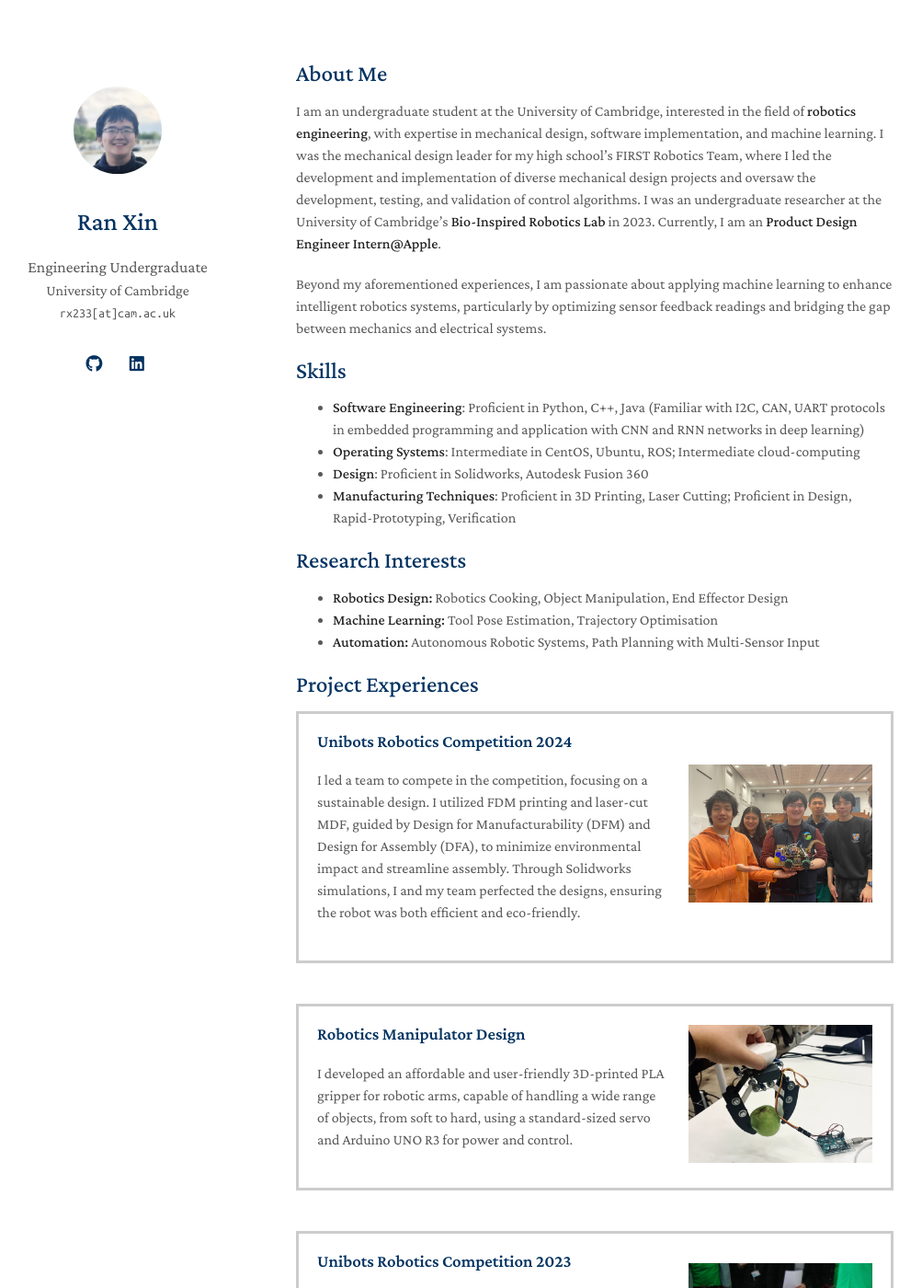
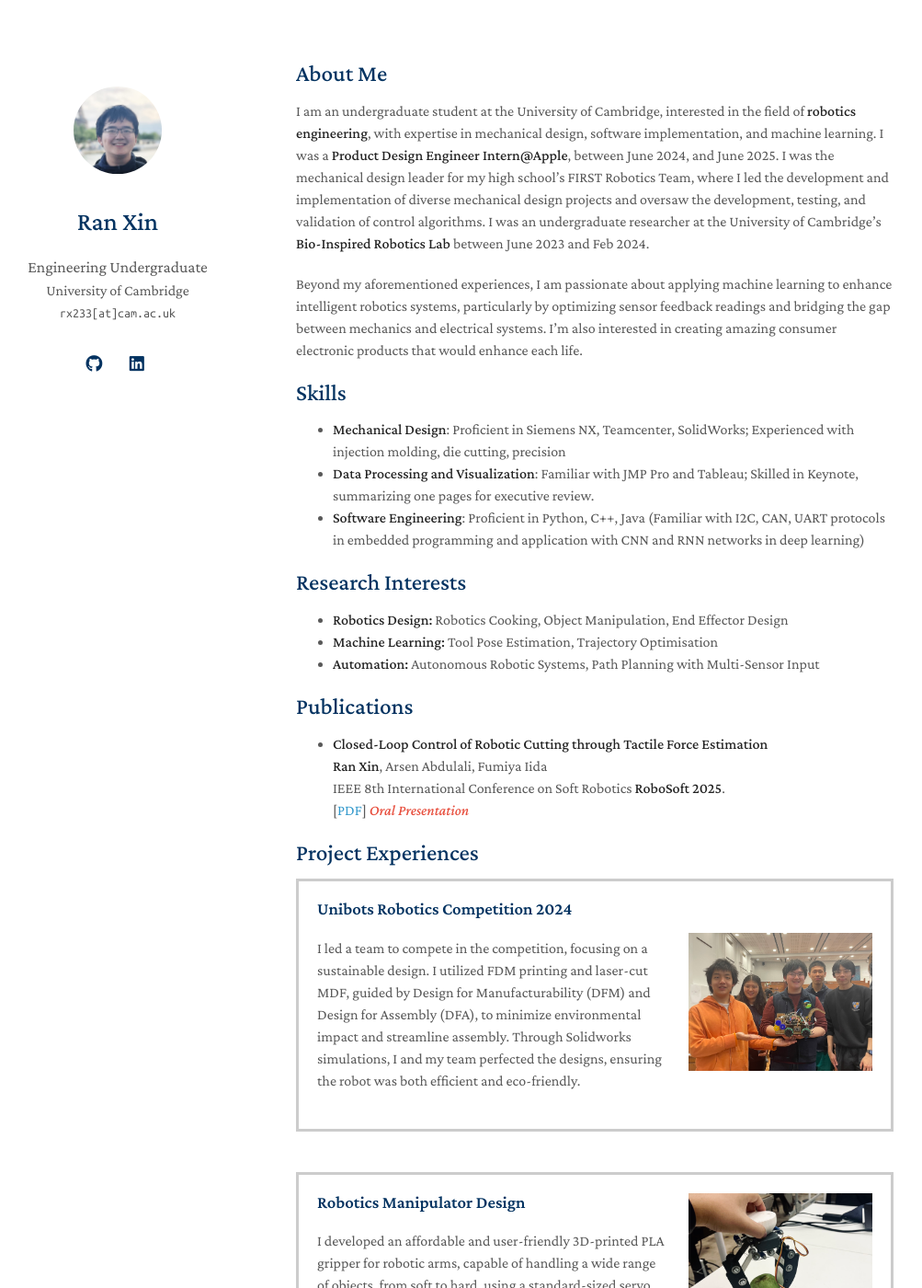
Before and after one commit to ran-xin/ran-xin.github.io, a Jekyll site: the page built from index.md, in a window 1280 px wide and 1400 px high. Shown: the whole window at 92% size, without its empty margins (148-1151 px from the left). Built offline with Jekyll 4.4.1, drawn with Linux system fonts in a browser that asks for light colours; nearby versions of some CDN libraries; a style sheet for code colours, icons or effects is not loaded; our own code applies the rules of GitHub Pages for plain Markdown files.

Commit message:
Update index.md

```diff
--- a/index.md
+++ b/index.md
@@ -3,18 +3,16 @@ layout: homepage
 ---
 
 ## About Me
-I am an undergraduate student at the University of Cambridge, interested in the field of <strong>robotics engineering</strong>, with expertise in mechanical design, software implementation, and machine learning. I was the mechanical design leader for my high school's FIRST Robotics Team, where I led the development and implementation of diverse mechanical design projects and oversaw the development, testing, and validation of control algorithms. I was an undergraduate researcher at the University of Cambridge's <strong>Bio-Inspired Robotics Lab</strong> in 2023. Currently, I am an  <strong>Product Design Engineer Intern@Apple</strong>.
+I am an undergraduate student at the University of Cambridge, interested in the field of <strong>robotics engineering</strong>, with expertise in mechanical design, software implementation, and machine learning. I was a <strong>Product Design Engineer Intern@Apple</strong>, between June 2024, and June 2025. I was the mechanical design leader for my high school's FIRST Robotics Team, where I led the development and implementation of diverse mechanical design projects and oversaw the development, testing, and validation of control algorithms. I was an undergraduate researcher at the University of Cambridge's <strong>Bio-Inspired Robotics Lab</strong> between June 2023 and Feb 2024.
 
-Beyond my aforementioned experiences, I am passionate about applying machine learning to enhance intelligent robotics systems, particularly by optimizing sensor feedback readings and bridging the gap between mechanics and electrical systems.
+Beyond my aforementioned experiences, I am passionate about applying machine learning to enhance intelligent robotics systems, particularly by optimizing sensor feedback readings and bridging the gap between mechanics and electrical systems. I'm also interested in creating amazing consumer electronic products that would enhance each life.
 
 
 
 ## Skills
+- **Mechanical Design**: Proficient in Siemens NX, Teamcenter, SolidWorks; Experienced with injection molding, die cutting, precision
+- **Data Processing and Visualization**: Familiar with JMP Pro and Tableau; Skilled in Keynote, summarizing one pages for executive review.
 - **Software Engineering**: Proficient in Python, C++, Java (Familiar with I2C, CAN, UART protocols in embedded programming and application with CNN and RNN networks in deep learning)
-- **Operating Systems**: Intermediate in CentOS, Ubuntu, ROS; Intermediate cloud-computing
-- **Design**: Proficient in Solidworks, Autodesk Fusion 360
-- **Manufacturing Techniques**: Proficient in 3D Printing, Laser Cutting; Proficient in Design, Rapid-Prototyping, Verification
-
 
 
 ## Research Interests
@@ -24,18 +22,15 @@ Beyond my aforementioned experiences, I am passionate about applying machine lea
 
 
 
-<!-- ## Publications
+## Publications
 
-Coming soon... -->
-
-<!-- - **Mnemonics Training: Multi-Class Incremental Learning without Forgetting**
+- **Closed-Loop Control of Robotic Cutting through Tactile Force Estimation**
   <br>
-  **Yaoyao Liu**, Yuting Su, An-An Liu, Bernt Schiele, Qianru Sun
+  **Ran Xin**, Arsen Abdulali, Fumiya Iida
   <br>
-  IEEE Conference on Computer Vision and Pattern Recognition. **CVPR 2020**.
+  IEEE 8th International Conference on Soft Robotics **RoboSoft 2025**.
   <br>
-  [[PDF](https://arxiv.org/pdf/2002.10211.pdf)] [[Code](https://github.com/yaoyao-liu/mnemonics)] <strong><i style="color:#e74d3c">Oral Presentation</i></strong>
- -->
+  [[PDF](https://ieeexplore.ieee.org/stamp/stamp.jsp?tp=&arnumber=11020827)] <strong><i style="color:#e74d3c">Oral Presentation</i></strong>
 
 
 
```
